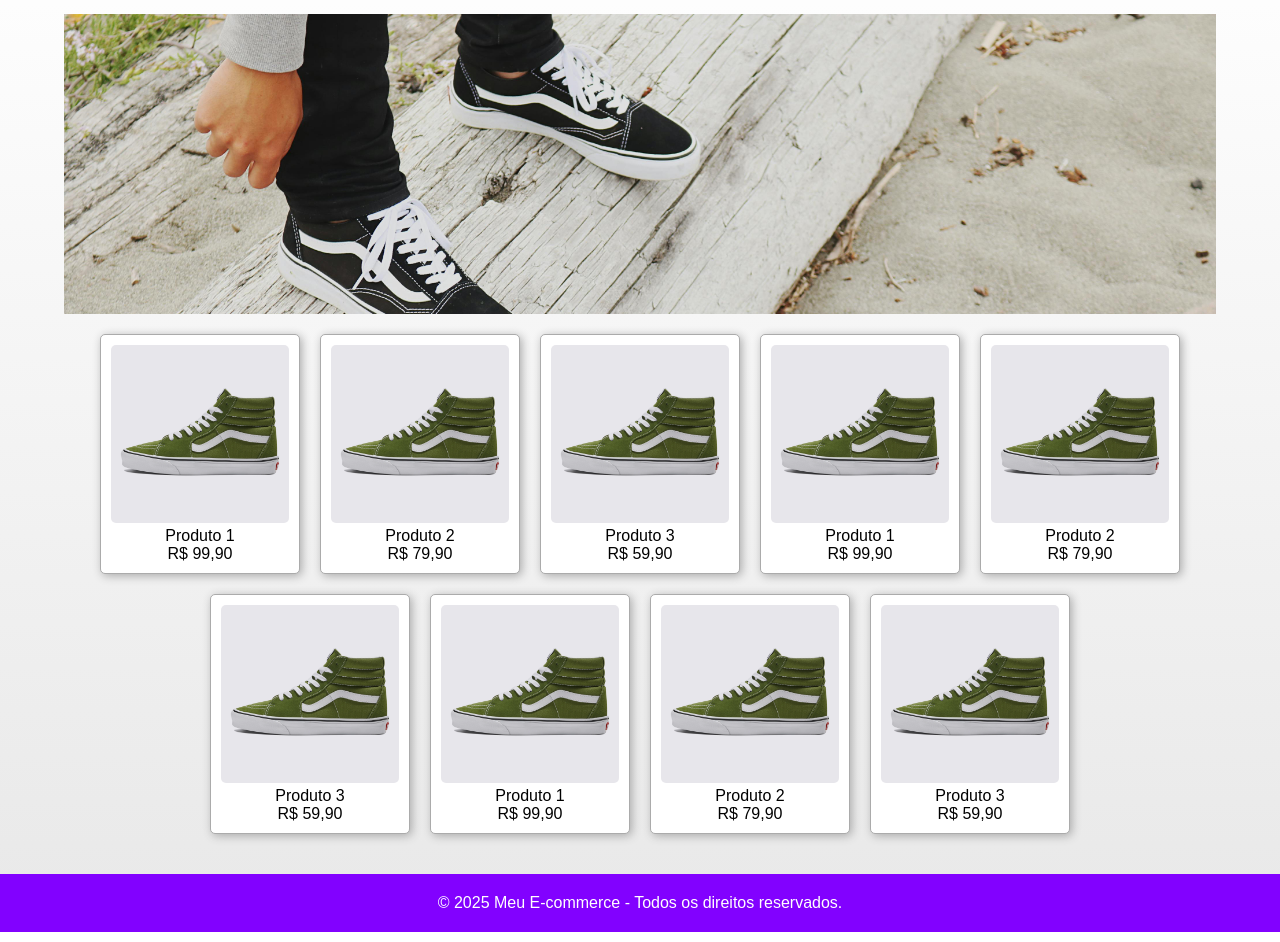
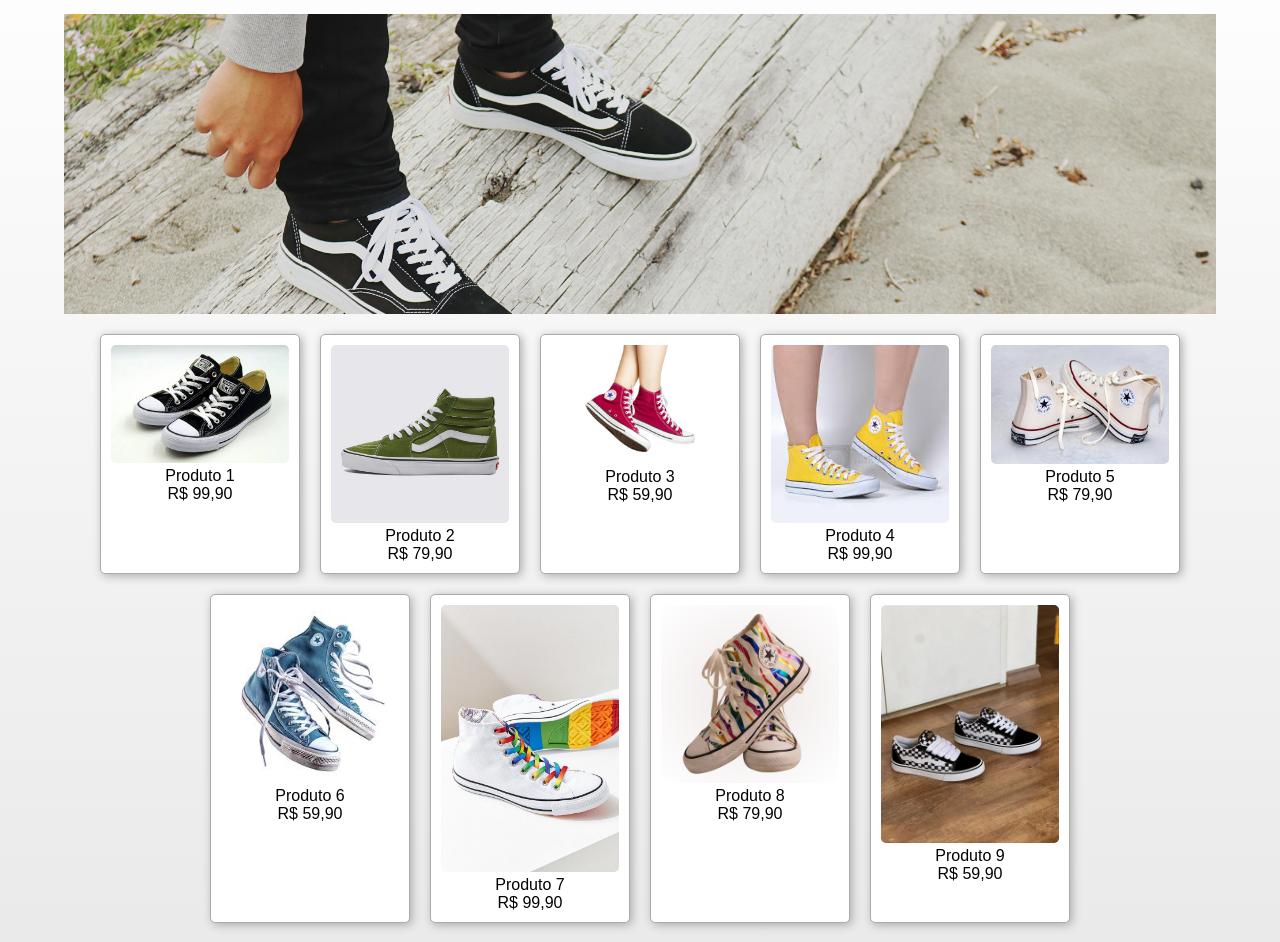
Before and after one commit to ivoalsilva/projeto-test1, a plain HTML site: page index.html in a window 1280 px wide. Shown: the part 86-1028 px from the top of the page. Drawn offline with nearby package versions, Linux system fonts and the light colour scheme.

Commit message:
alteracao imagens

```diff
--- a/index.html
+++ b/index.html
@@ -9,11 +9,11 @@
     <link rel="icon" type="image/png" href="img/favicon.png">
     <link rel="stylesheet" href="style.css">
     <link rel="stylesheet" href="https://cdnjs.cloudflare.com/ajax/libs/font-awesome/6.7.2/css/all.min.css" integrity="sha512-Evv84Mr4kqVGRNSgIGL/F/aIDqQb7xQ2vcrdIwxfjThSH8CSR7PBEakCr51Ck+w+/U6swU2Im1vVX0SVk9ABhg==" crossorigin="anonymous" referrerpolicy="no-referrer" />
-    <title>EliteKicks</title>
+    <title>EliteSports</title>
 </head>
 <body>
     <div class="navbar">
-        <h1>EliteKicks</h1>
+        <h1>EliteSports</h1>
         <input type="text" placeholder="Buscar produtos...">
         <div class="hamburguer">
             <i class="fa-solid fa-bars" style="color: #ffffff;"></i>
@@ -33,7 +33,7 @@
     </div>
     <div class="products">
         <div class="product-card">
-            <img src="img/product.webp" alt="Produto 1">
+            <img src="img/img1.jpg" alt="Produto 1">
             <p>Produto 1</p>
             <p>R$ 99,90</p>
         </div>
@@ -43,38 +43,38 @@
             <p>R$ 79,90</p>
         </div>
         <div class="product-card">
-            <img src="img/product.webp" alt="Produto 3">
+            <img src="img/img3.jpg" alt="Produto 3">
             <p>Produto 3</p>
             <p>R$ 59,90</p>
         </div>
         <div class="product-card">
-            <img src="img/product.webp" alt="Produto 1">
-            <p>Produto 1</p>
+            <img src="img/img4.jpg" alt="Produto 1">
+            <p>Produto 4</p>
             <p>R$ 99,90</p>
         </div>
         <div class="product-card">
-            <img src="img/product.webp" alt="Produto 2">
-            <p>Produto 2</p>
+            <img src="img/img5.jpg" alt="Produto 2">
+            <p>Produto 5</p>
             <p>R$ 79,90</p>
         </div>
         <div class="product-card">
-            <img src="img/product.webp" alt="Produto 3">
-            <p>Produto 3</p>
+            <img src="img/img6.jpg" alt="Produto 3">
+            <p>Produto 6</p>
             <p>R$ 59,90</p>
         </div>
         <div class="product-card">
-            <img src="img/product.webp" alt="Produto 1">
-            <p>Produto 1</p>
+            <img src="img/img7.jpg" alt="Produto 1">
+            <p>Produto 7</p>
             <p>R$ 99,90</p>
         </div>
         <div class="product-card">
-            <img src="img/product.webp" alt="Produto 2">
-            <p>Produto 2</p>
+            <img src="img/img8.png" alt="Produto 2">
+            <p>Produto 8</p>
             <p>R$ 79,90</p>
         </div>
         <div class="product-card">
-            <img src="img/product.webp" alt="Produto 3">
-            <p>Produto 3</p>
+            <img src="img/img9.webp" alt="Produto 3">
+            <p>Produto 9</p>
             <p>R$ 59,90</p>
         </div>
     </div>
--- a/style.css
+++ b/style.css
@@ -130,3 +130,9 @@ footer p {
 #carrin{
     background-color: linear-gradient(white, var(--gray-100));
 }
+#blococarrinho{
+    background-color: rgb(226, 226, 226);
+    color:#8201ff;
+    padding-right: 50px;
+    display: flex;
+}
```
Also changed, not shown: carrinho.html (+4 -4 lines), img/img1.jpg (added), img/img3.jpg (added), img/img4.jpg (added), img/img5.jpg (added), img/img6.jpg (added), img/img7.jpg (added), img/img8.png (added), img/img9.webp (added).
